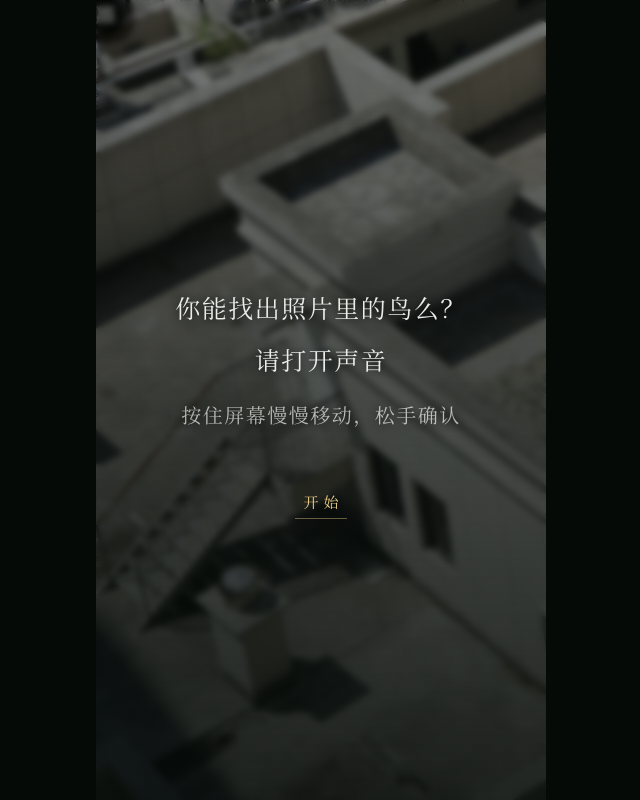
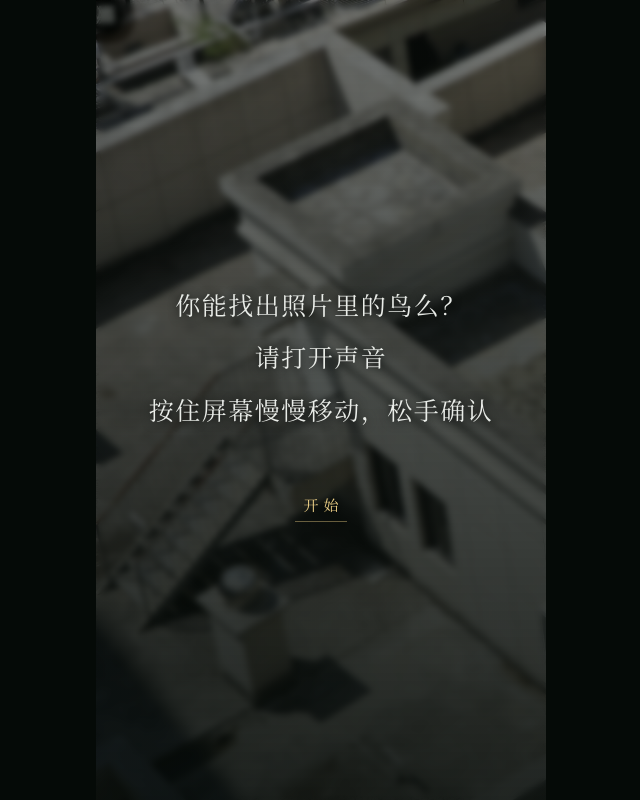
Before and after one commit to NiCongg/flycatcher, a plain HTML site: page index.html in a window 1280 px wide. Shown: the whole page, without its empty margins (319-959 px from the left). Drawn offline with Linux system fonts and the light colour scheme.

Commit message:
Add files via upload

```diff
--- a/index.html
+++ b/index.html
@@ -110,7 +110,7 @@
 
   #intro{position:absolute;inset:0;z-index:9;background:linear-gradient(rgba(4,9,6,.52),rgba(4,9,6,.88));
     backdrop-filter:blur(3px);display:flex;flex-direction:column;align-items:center;justify-content:center;
-    gap:2.8em;text-align:center;transition:opacity 1s ease;padding:0 10%}
+    gap:3.2em;text-align:center;transition:opacity 1s ease;padding:0 10%}
   #intro p{font-size:clamp(19px,4.6vh,25px);line-height:2.1;color:rgba(240,243,238,.97);
     letter-spacing:.06em;text-shadow:0 1px 10px rgba(0,0,0,.9)}
   #enter{font:inherit;font-size:clamp(13px,3.2vh,15px);letter-spacing:.34em;text-indent:.34em;
@@ -282,7 +282,12 @@ function build(){
   for (let i=0;i<disp.length;i++){
     if (disp[i] === WJ) continue;                  // invisible, no glyph of its own
     rng.setStart(node,i); rng.setEnd(node,i+1);
-    boxes.push([disp[i], rng.getBoundingClientRect()]);
+    // a character on a wrap point returns a zero-width rect left over on the
+    // previous line plus the real one; take the last rect that has width
+    const rl = rng.getClientRects();
+    let r = null;
+    for (let j=0;j<rl.length;j++) if (rl[j].width > 0.5) r = rl[j];
+    boxes.push([disp[i], r || rng.getBoundingClientRect()]);
   }
   boxes.forEach(([ch,b],i) => {
     const s = document.createElement("span");
@@ -600,7 +605,7 @@ function load(key){
   vign.style.background =
     `radial-gradient(circle at ${birds[0].x*100}% ${birds[0].y*100}%,rgba(0,0,0,0) 0%,rgba(0,0,0,0) 11%,rgba(3,7,5,.6) 44%,rgba(3,7,5,.9) 76%)`;
   introline.innerHTML = "你能找出照片里的鸟么？<br>请打开声音";
-  if (TOUCH) introline.innerHTML += '<br><span style="font-size:.8em;opacity:.72">按住屏幕慢慢移动，松手确认</span>';
+  if (TOUCH) introline.innerHTML += "<br>按住屏幕慢慢移动，松手确认";
   L.cu = CLOSEUP[key] || null;
   spot.style.backgroundImage    = "url("+(L.cu || SRC[key])+")";
   spot.style.backgroundSize     = L.cu ? "auto" : "cover";
```
